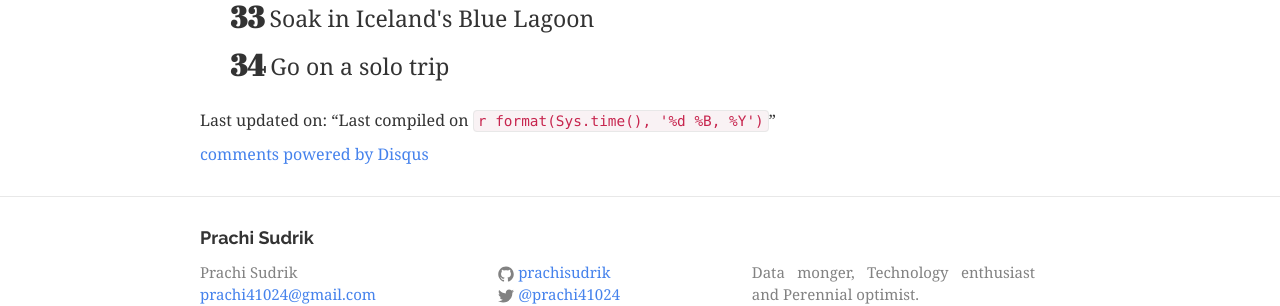
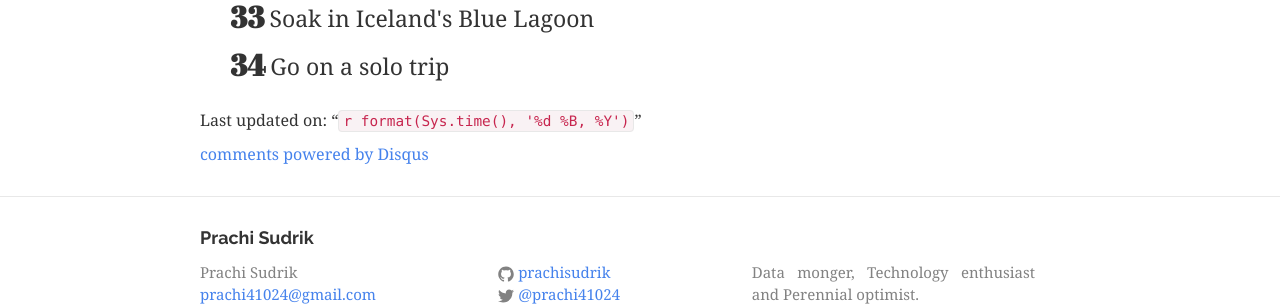
Before and after one commit to prachisudrik/prachisudrik.github.io, a Jekyll site: the page built from bucketlist.md, in a window 1280 px wide. Shown: the part 1693-1999 px from the top of the page. Built offline with Jekyll 4.4.1, drawn with Linux system fonts in a browser that asks for light colours; nearby versions of some CDN libraries; comment, search, counter and statistics services are not loaded.

Commit message:
Update bucketlist.md

```diff
--- a/bucketlist.md
+++ b/bucketlist.md
@@ -43,4 +43,4 @@ The future you see is the future you get - Robert G Allen
     <li> Soak in Iceland's Blue Lagoon</li>
     <li>Go on a solo trip</li>
 </ol>
-Last updated on: "Last compiled on `r format(Sys.time(), '%d %B, %Y')`"
+Last updated on: "`r format(Sys.time(), '%d %B, %Y')`"
```
